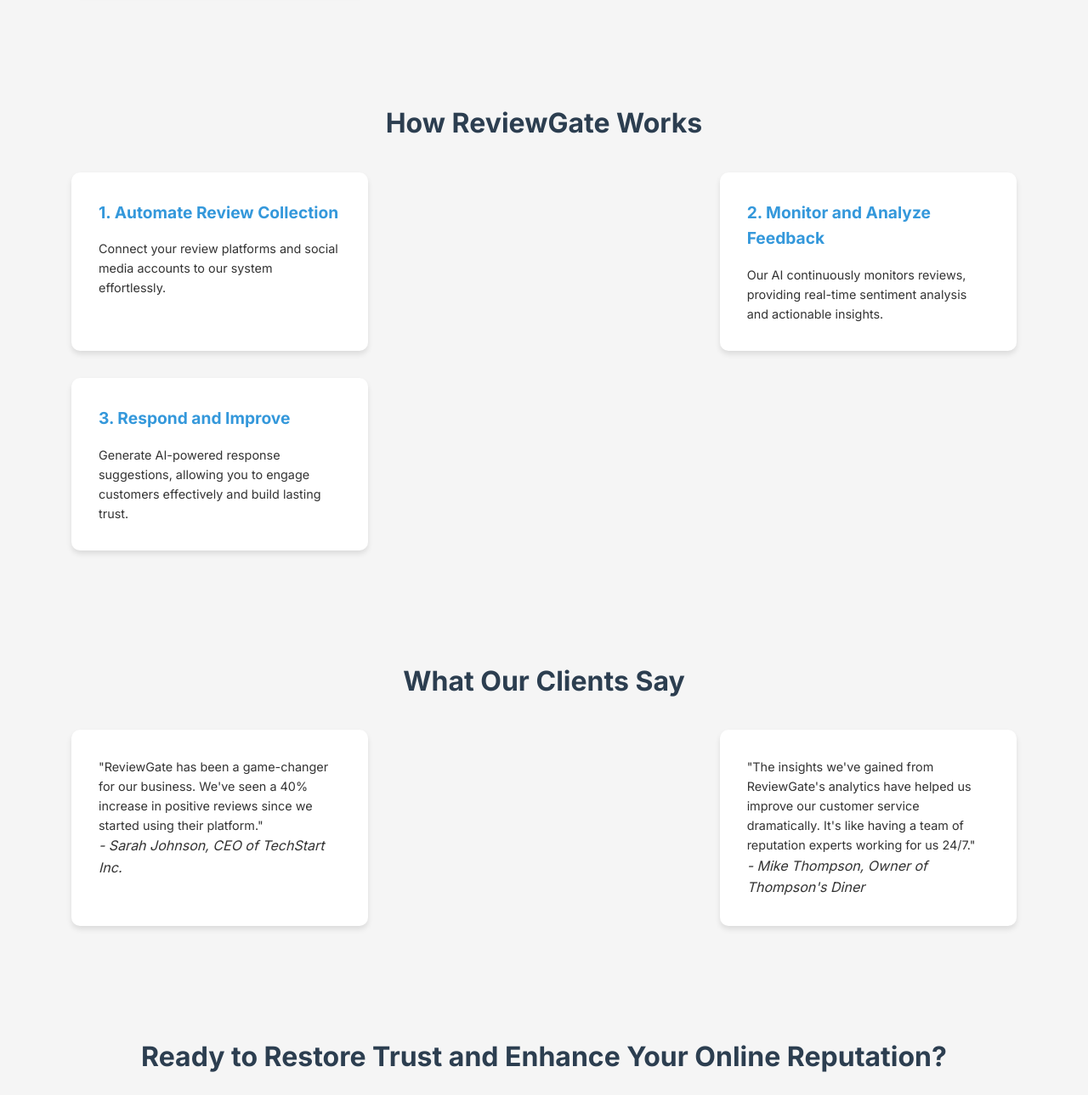
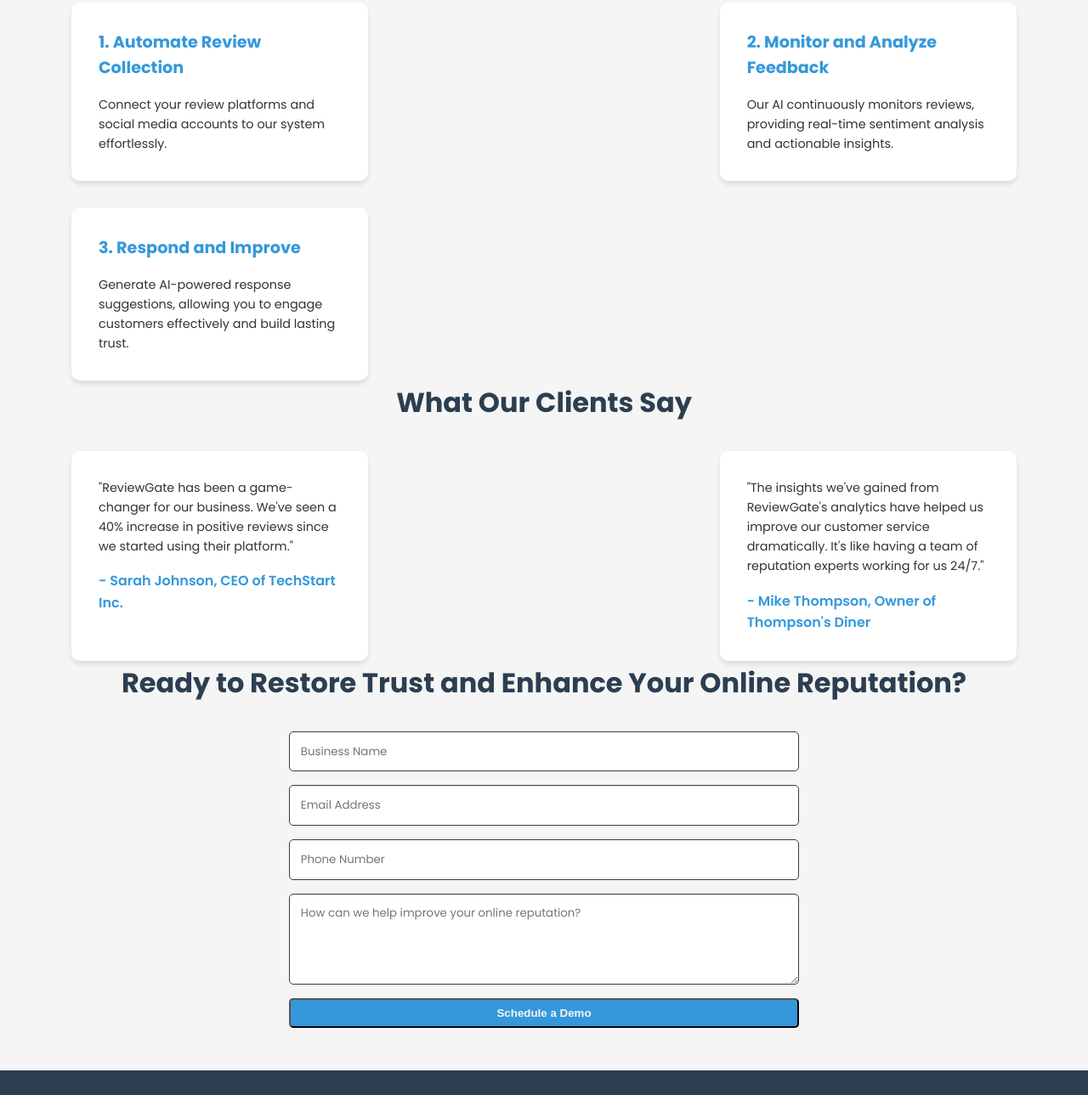
Before and after one commit to lawrence18365/trustguard, a plain HTML site: page index.html in a window 1280 px wide. Shown: the part 1039-2328 px from the top of the page at 85% size. Drawn offline with Linux system fonts and the light colour scheme.

Commit message:
Update index.html

```diff
--- a/index.html
+++ b/index.html
@@ -4,7 +4,7 @@
     <meta charset="UTF-8">
     <meta name="viewport" content="width=device-width, initial-scale=1.0">
     <title>ReviewGate - Restoring Trust for Businesses</title>
-    <link href="https://fonts.googleapis.com/css2?family=Inter:wght@400;600;700&display=swap" rel="stylesheet">
+    <link href="https://fonts.googleapis.com/css2?family=Poppins:wght@400;600;700&display=swap" rel="stylesheet">
     <style>
         :root {
             --primary: #3498db;
@@ -20,7 +20,7 @@
         }
 
         body, html {
-            font-family: 'Inter', sans-serif;
+            font-family: 'Poppins', sans-serif;
             line-height: 1.6;
             color: var(--text);
             background-color: var(--light);
@@ -35,7 +35,6 @@
 
         header {
             background-color: var(--secondary);
-            color: var(--light);
             padding: 1rem 0;
             position: fixed;
             width: 100%;
@@ -50,12 +49,12 @@
         }
 
         .logo {
+            display: flex;
+            align-items: center;
+            color: var(--light);
+            text-decoration: none;
             font-size: 1.5rem;
             font-weight: 700;
-            color: var(--light);
-            text-decoration: none;
-            display: flex;
-            align-items: center;
         }
 
         .logo svg {
@@ -77,7 +76,7 @@
             color: var(--light);
             text-decoration: none;
             font-weight: 600;
-            font-size: 0.9rem;
+            font-size: 1rem;
             transition: color 0.3s ease;
         }
 
@@ -99,15 +98,11 @@
             background-color: #2980b9;
         }
 
-        main {
-            padding-top: 80px;
-        }
-
         .hero {
             background-color: var(--secondary);
             color: var(--light);
+            padding: 100px 0 50px;
             text-align: center;
-            padding: 4rem 0;
         }
 
         .hero h1 {
@@ -121,32 +116,26 @@
             margin: 0 auto 2rem;
         }
 
-        section {
-            padding: 4rem 0;
+        main {
+            padding: 50px 0;
         }
 
         h2 {
             color: var(--secondary);
             text-align: center;
+            font-size: 2rem;
             margin-bottom: 2rem;
-            font-size: 2rem;
         }
 
         @media (max-width: 768px) {
             nav ul {
                 display: none;
             }
-
             .hero h1 {
                 font-size: 2rem;
             }
-
             .hero p {
                 font-size: 1rem;
-            }
-
-            h2 {
-                font-size: 1.5rem;
             }
         }
     </style>
@@ -170,7 +159,6 @@
         </nav>
     </header>
 
-    <main>
     <section class="hero">
         <div class="container">
             <h1>Restoring Trust for Small and Medium Enterprises</h1>
@@ -178,19 +166,21 @@
             <a href="#contact" class="cta-button">Schedule a Demo</a>
         </div>
     </section>
+
+    <main>
         <section id="features">
             <div class="container">
                 <h2>What We Do</h2>
 <div class="features">
-                    <div class="feature">
+                    <div class="feature-card">
                         <h3>Boost Reviews</h3>
                         <p>Automate the collection and management of positive reviews to enhance your online reputation.</p>
                     </div>
-                    <div class="feature">
+                    <div class="feature-card">
                         <h3>Manage Reviews Automatically</h3>
                         <p>Address bad reviews promptly using our AI-powered system, minimizing negative impact.</p>
                     </div>
-                    <div class="feature">
+                    <div class="feature-card">
                         <h3>CRM and Analytics</h3>
                         <p>Use comprehensive analytics to understand and improve customer feedback, gaining valuable insights for business growth.</p>
                     </div>
@@ -202,15 +192,15 @@
             <div class="container">
                 <h2>How ReviewGate Works</h2>
                 <div class="steps">
-                    <div class="step">
+                    <div class="step-card">
                         <h3>1. Automate Review Collection</h3>
                         <p>Connect your review platforms and social media accounts to our system effortlessly.</p>
                     </div>
-                    <div class="step">
+                    <div class="step-card">
                         <h3>2. Monitor and Analyze Feedback</h3>
                         <p>Our AI continuously monitors reviews, providing real-time sentiment analysis and actionable insights.</p>
                     </div>
-                    <div class="step">
+                    <div class="step-card">
                         <h3>3. Respond and Improve</h3>
                         <p>Generate AI-powered response suggestions, allowing you to engage customers effectively and build lasting trust.</p>
                     </div>
@@ -222,11 +212,11 @@
             <div class="container">
                 <h2>What Our Clients Say</h2>
                 <div class="testimonials">
-                    <div class="testimonial">
+                    <div class="testimonial-card">
                         <p>"ReviewGate has been a game-changer for our business. We've seen a 40% increase in positive reviews since we started using their platform."</p>
                         <cite>- Sarah Johnson, CEO of TechStart Inc.</cite>
                     </div>
-                    <div class="testimonial">
+                    <div class="testimonial-card">
                         <p>"The insights we've gained from ReviewGate's analytics have helped us improve our customer service dramatically. It's like having a team of reputation experts working for us 24/7."</p>
                         <cite>- Mike Thompson, Owner of Thompson's Diner</cite>
                     </div>
@@ -271,7 +261,7 @@
             gap: 2rem;
         }
 
-        .feature, .step, .testimonial {
+        .feature-card, .step-card, .testimonial-card {
             flex-basis: calc(33.333% - 1.33rem);
             background-color: #fff;
             padding: 2rem;
@@ -280,19 +270,27 @@
             transition: transform 0.3s ease, box-shadow 0.3s ease;
         }
 
-        .feature:hover, .step:hover, .testimonial:hover {
+        .feature-card:hover, .step-card:hover, .testimonial-card:hover {
             transform: translateY(-5px);
             box-shadow: 0 6px 12px rgba(0,0,0,0.15);
         }
 
-        .feature h3, .step h3 {
+        .feature-card h3, .step-card h3 {
             color: var(--primary);
             margin-bottom: 1rem;
             font-size: 1.2rem;
         }
 
-        .feature p, .step p, .testimonial p {
+        .feature-card p, .step-card p, .testimonial-card p {
             font-size: 0.9rem;
+        }
+
+        .testimonial-card cite {
+            display: block;
+            margin-top: 1rem;
+            font-style: normal;
+            font-weight: 600;
+            color: var(--primary);
         }
 
         form {
@@ -304,9 +302,10 @@
         }
 
         input, textarea {
-            padding: 0.5rem;
+            padding: 0.8rem;
             border: 1px solid var(--secondary);
             border-radius: 5px;
+            font-family: 'Poppins', sans-serif;
         }
 
         footer {
@@ -321,8 +320,17 @@
             margin: 1rem 0;
         }
 
+        footer nav ul li {
+            margin: 0 10px;
+        }
+
+        footer nav ul li a {
+            color: var(--light);
+            text-decoration: none;
+        }
+
         @media (max-width: 768px) {
-            .feature, .step, .testimonial {
+            .feature-card, .step-card, .testimonial-card {
                 flex-basis: 100%;
             }
         }
```
Lines whose indentation alone changed are shown as unchanged.
